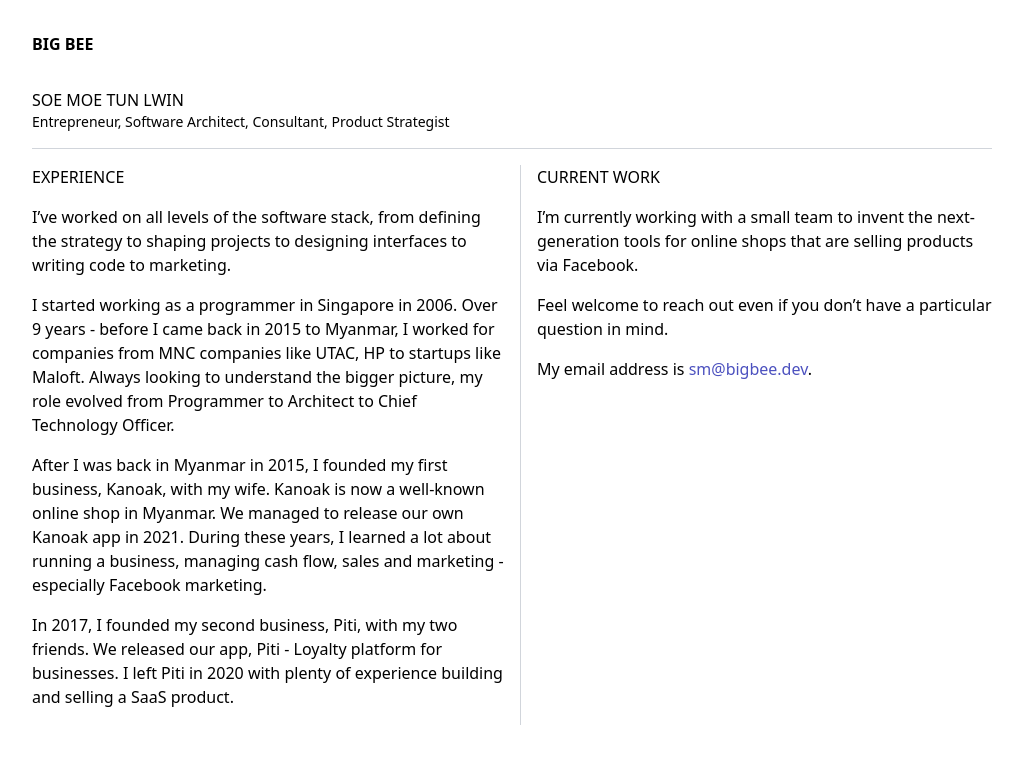
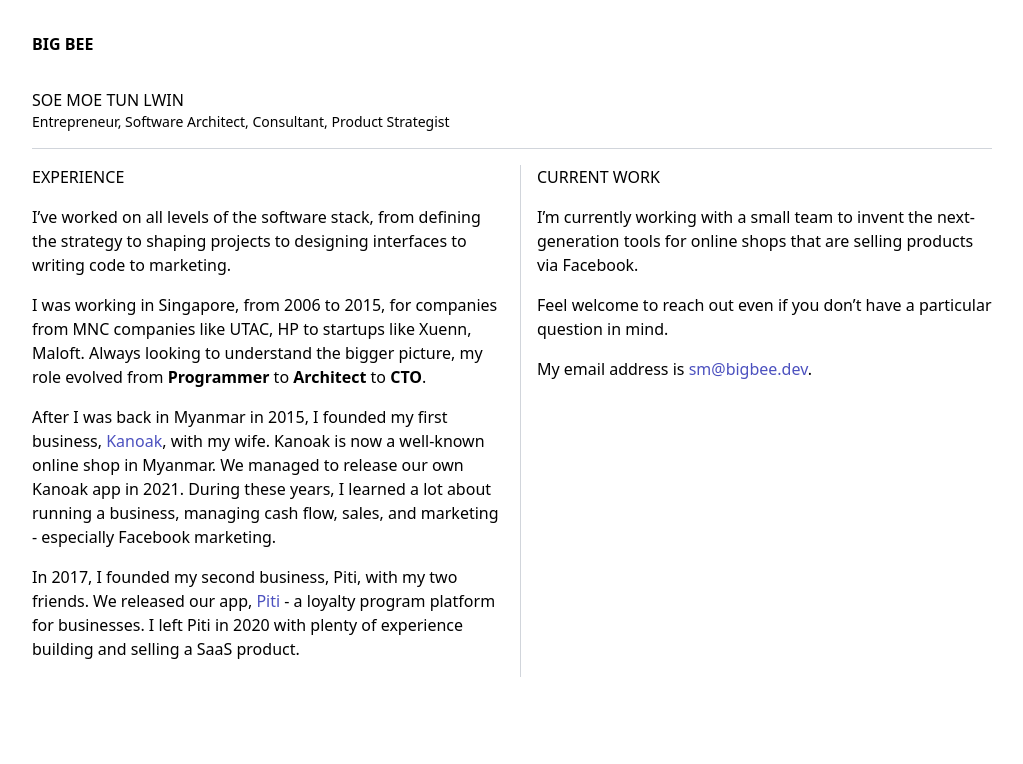
Before and after one commit to bigbee-dev/bigbee-dev, a plain HTML site: page index.html in a window 1280 px wide. Shown: the whole page, without its empty margins (128-1151 px from the left). Drawn offline with nearby package versions, Linux system fonts and the light colour scheme.

Commit message:
improve some paragraph

```diff
--- a/index.html
+++ b/index.html
@@ -3,49 +3,58 @@
   <head>
     <meta charset="UTF-8" />
     <meta http-equiv="X-UA-Compatible" content="IE=edge" />
-	<link rel="apple-touch-icon" sizes="180x180" href="/apple-touch-icon.png">
-	<link rel="icon" type="image/png" sizes="32x32" href="/favicon-32x32.png">
-	<link rel="icon" type="image/png" sizes="16x16" href="/favicon-16x16.png">
-	<link rel="manifest" href="/site.webmanifest">
+    <link rel="apple-touch-icon" sizes="180x180" href="/apple-touch-icon.png" />
+    <link rel="icon" type="image/png" sizes="32x32" href="/favicon-32x32.png" />
+    <link rel="icon" type="image/png" sizes="16x16" href="/favicon-16x16.png" />
+    <link rel="manifest" href="/site.webmanifest" />
     <link rel="stylesheet" media="all" href="style.css" />
-    <link href="https://unpkg.com/tailwindcss@^1.0/dist/tailwind.min.css"
+    <link
+      href="https://unpkg.com/tailwindcss@^1.0/dist/tailwind.min.css"
       rel="stylesheet"
     />
     <meta name="viewport" content="width=device-width, initial-scale=1.0" />
-    <title>Soe Moe Tun Lwin - Entrepreneur, Software Architect, Consultant, Product Strategist</title>
+    <title>
+      Soe Moe Tun Lwin - Entrepreneur, Software Architect, Consultant, Product
+      Strategist
+    </title>
   </head>
   <body>
     <div class="font-sans max-w-5xl mx-auto p-8">
       <h1 class="font-bold mb-8 uppercase">Big Bee</h1>
       <h1 class="font-light uppercase">Soe Moe Tun Lwin</h1>
-      <p class="text-sm">Entrepreneur, Software Architect, Consultant, Product Strategist</p>
+      <p class="text-sm">
+        Entrepreneur, Software Architect, Consultant, Product Strategist
+      </p>
       <hr class="my-4 border-gray-300" />
       <div class="grid md:grid-cols-2 gap-4 md:divide-x md:divide-gray-300">
         <div>
           <h2 class="font-sans font-light uppercase">Experience</h2>
           <p class="my-4">
             I’ve worked on all levels of the software stack, from defining the
-              strategy to shaping projects to designing interfaces to writing
-              code to marketing.
+            strategy to shaping projects to designing interfaces to writing code
+            to marketing.
           </p>
           <p class="my-4">
-              I started working as a programmer in Singapore in 2006. Over 9
-              years - before I came back in 2015 to Myanmar, I worked for
-              companies from MNC companies like UTAC, HP to startups like
-              Maloft. Always looking to understand the bigger picture, my role
-              evolved from Programmer to Architect to Chief Technology Officer.
+            I was working in Singapore, from 2006 to 2015, for companies from
+            MNC companies like UTAC, HP to startups like Xuenn, Maloft. Always
+            looking to understand the bigger picture, my role evolved from
+            <span class="font-bold">Programmer </span>to
+            <span class="font-bold">Architect </span> to
+            <span class="font-bold">CTO</span>.
           </p>
           <p class="my-4">
             After I was back in Myanmar in 2015, I founded my first business,
-              Kanoak, with my wife. Kanoak is now a well-known online shop in
-              Myanmar. We managed to release our own Kanoak app in 2021. During
-              these years, I learned a lot about running a business, managing
-              cash flow, sales and marketing - especially Facebook marketing.
+            <a href="https://www.kanoak.com">Kanoak</a>, with my wife. Kanoak is
+            now a well-known online shop in Myanmar. We managed to release our
+            own Kanoak app in 2021. During these years, I learned a lot about
+            running a business, managing cash flow, sales, and marketing -
+            especially Facebook marketing.
           </p>
           <p class="my-4">
-              In 2017, I founded my second business, Piti, with my two friends.
-              We released our app, Piti - Loyalty platform for businesses. I
-              left Piti in 2020 with plenty of experience building and selling a SaaS product.
+            In 2017, I founded my second business, Piti, with my two friends. We
+            released our app, <a href="https://www.piti.app">Piti</a> - a
+            loyalty program platform for businesses. I left Piti in 2020 with
+            plenty of experience building and selling a SaaS product.
           </p>
         </div>
         <div>
```
Lines whose indentation alone changed are shown as unchanged.
